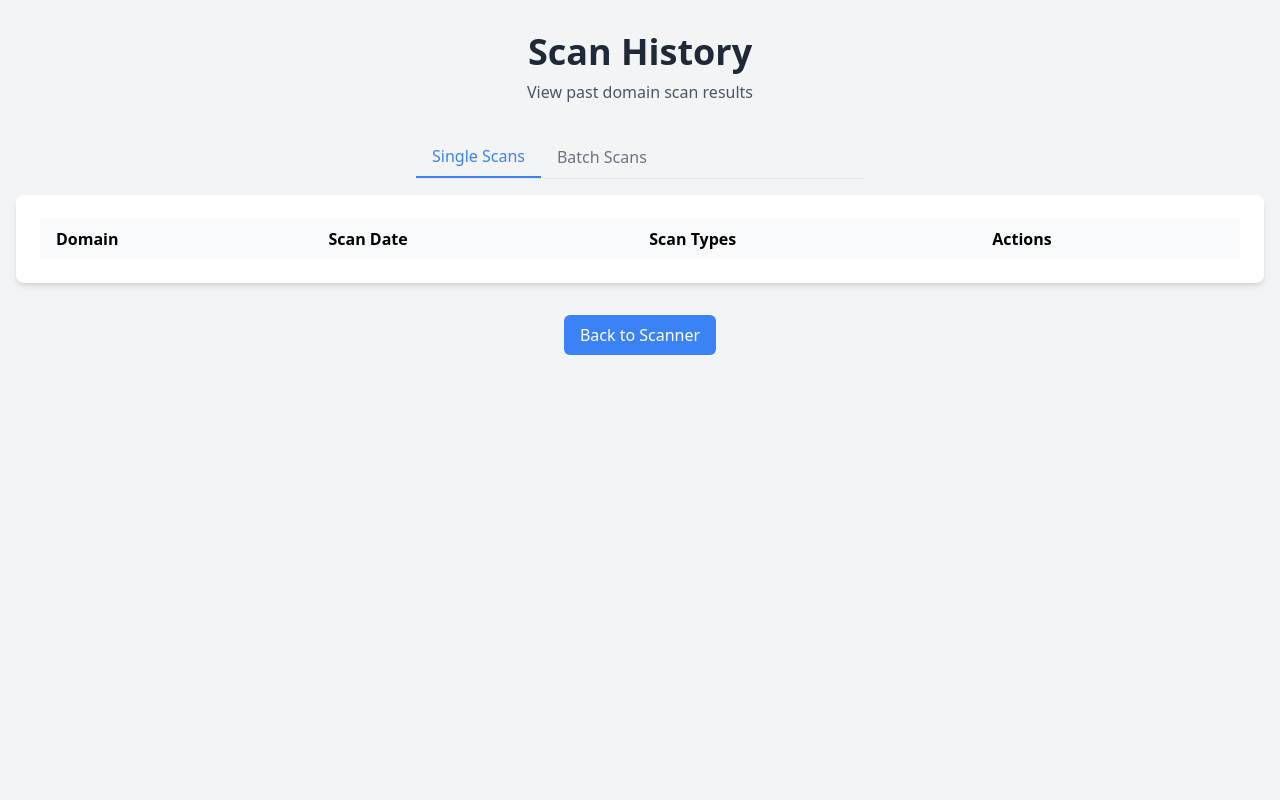
After one commit to Jason-Van-de-Berckt-student-ap/SecurityProjectAp, a Flask app: template project/templates/history.html in a window 1280 px wide. The commit adds this page. Run offline with Flask 3, Linux system fonts and the light colour scheme; the template is opened without the code that fills it, so the values that code supplies are empty.

Commit message:
make database history

```diff
--- /dev/null
+++ b/project/templates/history.html
@@ -0,0 +1,150 @@
+<!DOCTYPE html>
+<html>
+<head>
+    <title>Scan History - EASM Domain Scanner</title>
+    <link rel="stylesheet" href="https://cdn.jsdelivr.net/npm/tailwindcss@2.2.19/dist/tailwind.min.css">
+</head>
+<body class="bg-gray-100 min-h-screen">
+    <div class="container mx-auto px-4 py-8">
+        <!-- Header -->
+        <div class="text-center mb-8">
+            <h1 class="text-4xl font-bold text-gray-800">Scan History</h1>
+            <p class="text-gray-600 mt-2">View past domain scan results</p>
+        </div>
+
+        <!-- Tabs -->
+        <div class="max-w-md mx-auto mb-4">
+            <div class="flex border-b border-gray-200">
+                <button id="single-scan-tab" onclick="showTab('single-scans')" class="px-4 py-2 text-blue-500 border-b-2 border-blue-500 font-medium">Single Scans</button>
+                <button id="batch-scan-tab" onclick="showTab('batch-scans')" class="px-4 py-2 text-gray-500 font-medium">Batch Scans</button>
+            </div>
+        </div>
+
+        <!-- Single Scans Table -->
+        <div id="single-scans" class="bg-white rounded-lg shadow-md p-6">
+            <div class="overflow-x-auto">
+                <table class="min-w-full table-auto">
+                    <thead>
+                        <tr class="bg-gray-50">
+                            <th class="px-4 py-2 text-left">Domain</th>
+                            <th class="px-4 py-2 text-left">Scan Date</th>
+                            <th class="px-4 py-2 text-left">Scan Types</th>
+                            <th class="px-4 py-2 text-left">Actions</th>
+                        </tr>
+                    </thead>
+                    <tbody>
+                        {% for scan in single_scans %}
+                        <tr class="border-t border-gray-200 hover:bg-gray-50">
+                            <td class="px-4 py-2">{{ scan.domain }}</td>
+                            <td class="px-4 py-2">{{ scan.scan_date }}</td>
+                            <td class="px-4 py-2">
+                                {% if scan.dns_records != '{}' %}
+                                <span class="inline-block bg-blue-100 text-blue-800 text-xs px-2 py-1 rounded mr-1">DNS</span>
+                                {% endif %}
+                                {% if scan.ssl_info != '{}' %}
+                                <span class="inline-block bg-green-100 text-green-800 text-xs px-2 py-1 rounded mr-1">SSL</span>
+                                {% endif %}
+                                {% if scan.vulnerabilities != '[]' %}
+                                <span class="inline-block bg-red-100 text-red-800 text-xs px-2 py-1 rounded mr-1">Vuln</span>
+                                {% endif %}
+                                {% if scan.subdomains != '[]' %}
+                                <span class="inline-block bg-purple-100 text-purple-800 text-xs px-2 py-1 rounded mr-1">Sub</span>
+                                {% endif %}
+                                {% if scan.related_domains != '[]' %}
+                                <span class="inline-block bg-yellow-100 text-yellow-800 text-xs px-2 py-1 rounded mr-1">Related</span>
+                                {% endif %}
+                                {% if scan.onion_links != '{}' %}
+                                <span class="inline-block bg-gray-100 text-gray-800 text-xs px-2 py-1 rounded">Darkweb</span>
+                                {% endif %}
+                            </td>
+                            <td class="px-4 py-2">
+                                <a href="/scan/{{ scan.domain }}"
+                                   class="text-blue-500 hover:text-blue-700 mr-3">View Details</a>
+                                <a href="/scan/{{ scan.domain }}/download"
+                                   class="text-green-500 hover:text-green-700">Download Report</a>
+                            </td>
+                        </tr>
+                        {% endfor %}
+                    </tbody>
+                </table>
+            </div>
+        </div>
+
+        <!-- Batch Scans Table -->
+        <div id="batch-scans" class="bg-white rounded-lg shadow-md p-6 hidden">
+            <div class="overflow-x-auto">
+                <table class="min-w-full table-auto">
+                    <thead>
+                        <tr class="bg-gray-50">
+                            <th class="px-4 py-2 text-left">Batch ID</th>
+                            <th class="px-4 py-2 text-left">Date</th>
+                            <th class="px-4 py-2 text-left">Progress</th>
+                            <th class="px-4 py-2 text-left">Status</th>
+                            <th class="px-4 py-2 text-left">Actions</th>
+                        </tr>
+                    </thead>
+                    <tbody>
+                        {% for batch in batch_scans %}
+                        <tr class="border-t border-gray-200 hover:bg-gray-50">
+                            <td class="px-4 py-2">{{ batch.batch_id }}</td>
+                            <td class="px-4 py-2">{{ batch.created_at }}</td>
+                            <td class="px-4 py-2">
+                                {{ batch.completed_domains }}/{{ batch.total_domains }}
+                                <div class="w-full bg-gray-200 rounded-full h-2.5 mt-1">
+                                    <div class="bg-blue-600 h-2.5 rounded-full" style="width: {{ (batch.completed_domains / batch.total_domains * 100)|round }}%"></div>
+                                </div>
+                            </td>
+                            <td class="px-4 py-2">
+                                <span class="inline-block px-2 py-1 rounded text-sm
+                                    {% if batch.status == 'completed' %}
+                                        bg-green-100 text-green-800
+                                    {% elif batch.status == 'in_progress' %}
+                                        bg-yellow-100 text-yellow-800
+                                    {% else %}
+                                        bg-gray-100 text-gray-800
+                                    {% endif %}">
+                                    {{ batch.status|title }}
+                                </span>
+                            </td>
+                            <td class="px-4 py-2">
+                                <a href="/batch_results/{{ batch.batch_id }}"
+                                   class="text-blue-500 hover:text-blue-700 mr-3">View Results</a>
+                                <a href="/batch_results/{{ batch.batch_id }}/download"
+                                   class="text-green-500 hover:text-green-700">Download All</a>
+                            </td>
+                        </tr>
+                        {% endfor %}
+                    </tbody>
+                </table>
+            </div>
+        </div>
+
+        <!-- Back to Home -->
+        <div class="text-center mt-8">
+            <a href="/" class="inline-block bg-blue-500 text-white py-2 px-4 rounded-md hover:bg-blue-600 focus:outline-none focus:ring-2 focus:ring-blue-500">
+                Back to Scanner
+            </a>
+        </div>
+    </div>
+
+    <!-- JavaScript for tab functionality -->
+    <script>
+        function showTab(tabName) {
+            // Hide all tabs
+            document.getElementById('single-scans').classList.add('hidden');
+            document.getElementById('batch-scans').classList.add('hidden');
+
+            // Reset tab buttons
+            document.getElementById('single-scan-tab').classList.remove('text-blue-500', 'border-b-2', 'border-blue-500');
+            document.getElementById('single-scan-tab').classList.add('text-gray-500');
+            document.getElementById('batch-scan-tab').classList.remove('text-blue-500', 'border-b-2', 'border-blue-500');
+            document.getElementById('batch-scan-tab').classList.add('text-gray-500');
+
+            // Show selected tab
+            document.getElementById(tabName).classList.remove('hidden');
+            document.getElementById(tabName.replace('-scans', '-scan-tab')).classList.remove('text-gray-500');
+            document.getElementById(tabName.replace('-scans', '-scan-tab')).classList.add('text-blue-500', 'border-b-2', 'border-blue-500');
+        }
+    </script>
+</body>
+</html>
--- a/project/templates/index.html
+++ b/project/templates/index.html
@@ -11,6 +11,11 @@
         <div class="text-center mb-8">
             <h1 class="text-4xl font-bold text-gray-800">EASM Domain Scanner</h1>
             <p class="text-gray-600 mt-2">Comprehensive domain analysis and attack surface mapping tool</p>
+            <div class="mt-4">
+                <a href="/history" class="inline-block bg-gray-500 text-white py-2 px-4 rounded-md hover:bg-gray-600 focus:outline-none focus:ring-2 focus:ring-gray-500">
+                    View Scan History
+                </a>
+            </div>
         </div>
 
         <!-- Scan Form Tabs -->
```
Also changed, not shown: project/routes/batch_scan.py (+45 -45 lines), project/routes/single_scan.py (+173 -37 lines).
